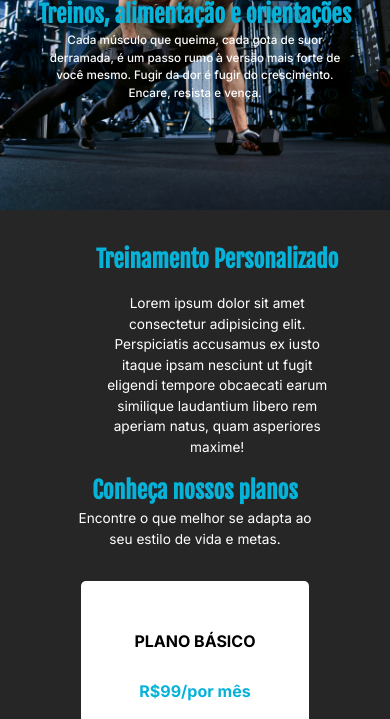
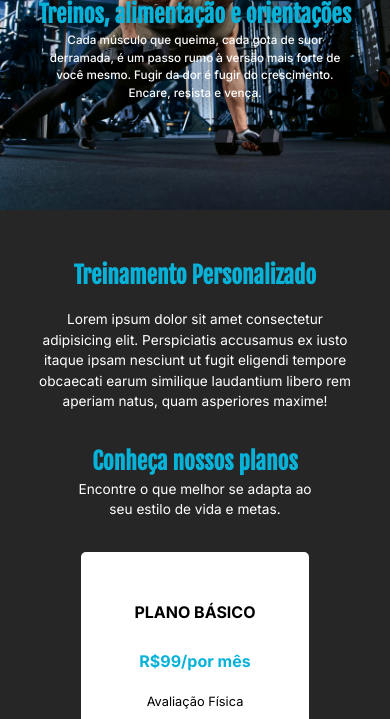
Before and after one commit to byraifran/academia-imfitness, a plain HTML site: page index.html in a window 390 px wide. Shown: the part 110-829 px from the top of the page. Drawn offline with Linux system fonts and the light colour scheme.

Commit message:
Remover excesso de espaço e centralizar seção beneficios

```diff
--- a/src/css/main.css
+++ b/src/css/main.css
@@ -36,17 +36,15 @@
     font-weight: 500;
 }
 
+.beneficios {
+    padding: 2rem 0;
+}
+
 .beneficios__container {
     display: flex;
     justify-content: space-between;
     align-items: center;
-    margin: 10rem 0;
     color: var(--cor-principal);
-}
-
-.beneficios__content {
-    max-width: 40%;
-    margin: 0 6rem
 }
 
 .beneficios__content h2 {
@@ -146,7 +144,7 @@ span {
    transition: 0.3s ease;
 }
 
-@media (min-width: 320px) and (max-width: 425px) {
+@media (min-width: 375px) and (max-width: 667px) {
     .banner {
         height: min(320px, 768px);
     }
@@ -158,11 +156,11 @@ span {
         font-size: 3vw;
     }
     .beneficios__container {
-        margin: 1rem auto;
         text-align: center;
     }
     .beneficios__content {
-        max-width: 80%;
+        width: 80%;
+        margin: 0 auto;
     }
     .beneficios__imagem {
         display: none;
```
